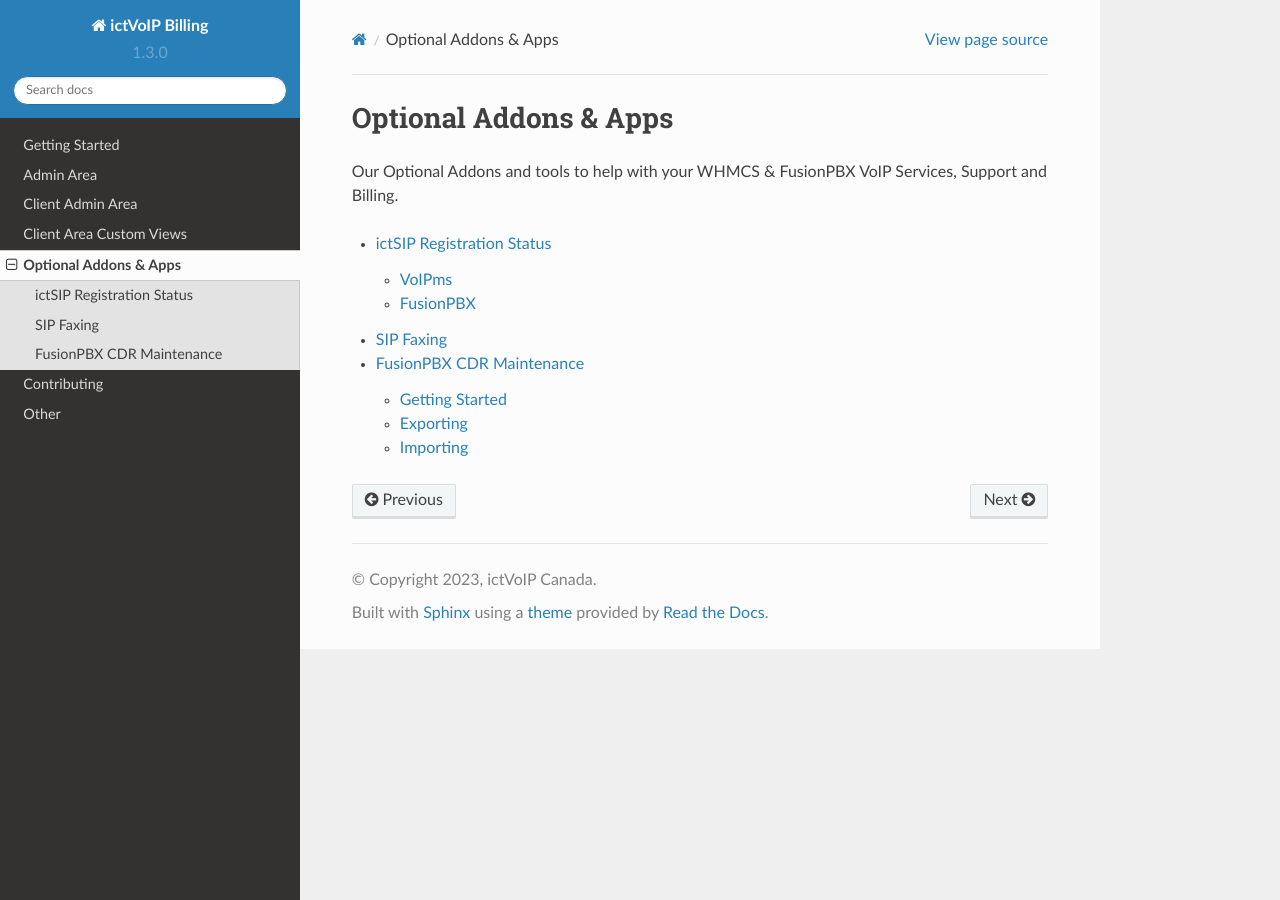
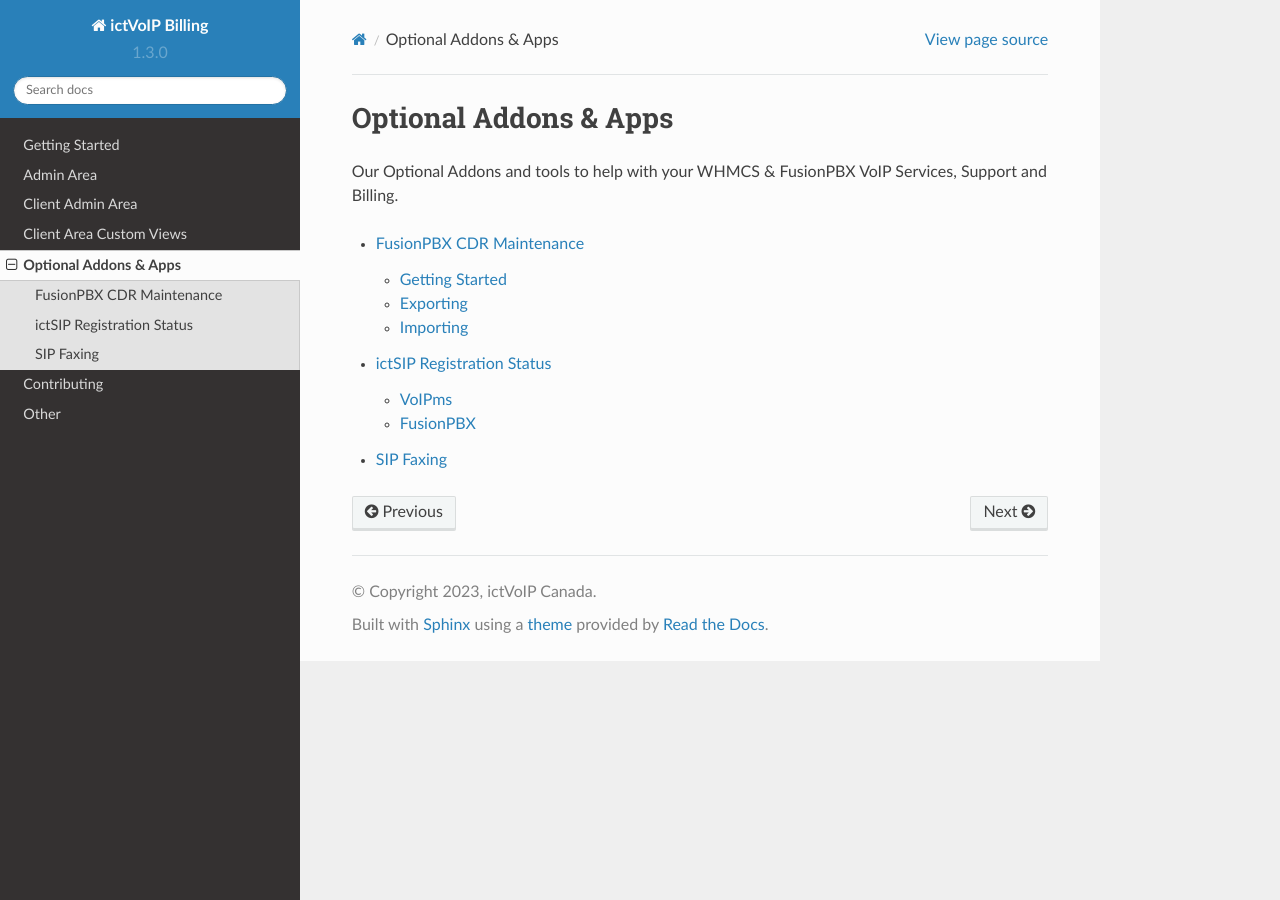
Before and after one commit to ictvoip/ictvoip-docs, a Sphinx documentation site: the page built from docs/source/extra_addons.rst, in a window 1280 px wide. Built offline with Sphinx 7.4.7 and the Read the Docs theme 2.0.0, drawn with Linux system fonts in a browser that asks for light colours; pages that are not in the unit, such as notebooks, are missing from menus.

```diff
--- a/docs/source/extra_addons.rst
+++ b/docs/source/extra_addons.rst
@@ -8,6 +8,6 @@ Our Optional Addons and tools to help with your WHMCS & FusionPBX VoIP Services,
   :maxdepth: 3
   :glob:
 
+  cdr_main/cdr_maint.rst
   ictsipreg/ictsipreg.rst
-  cdr_main/cdr_maint.rst
   clientarea/clientareaproviders.rst#faxing
```
